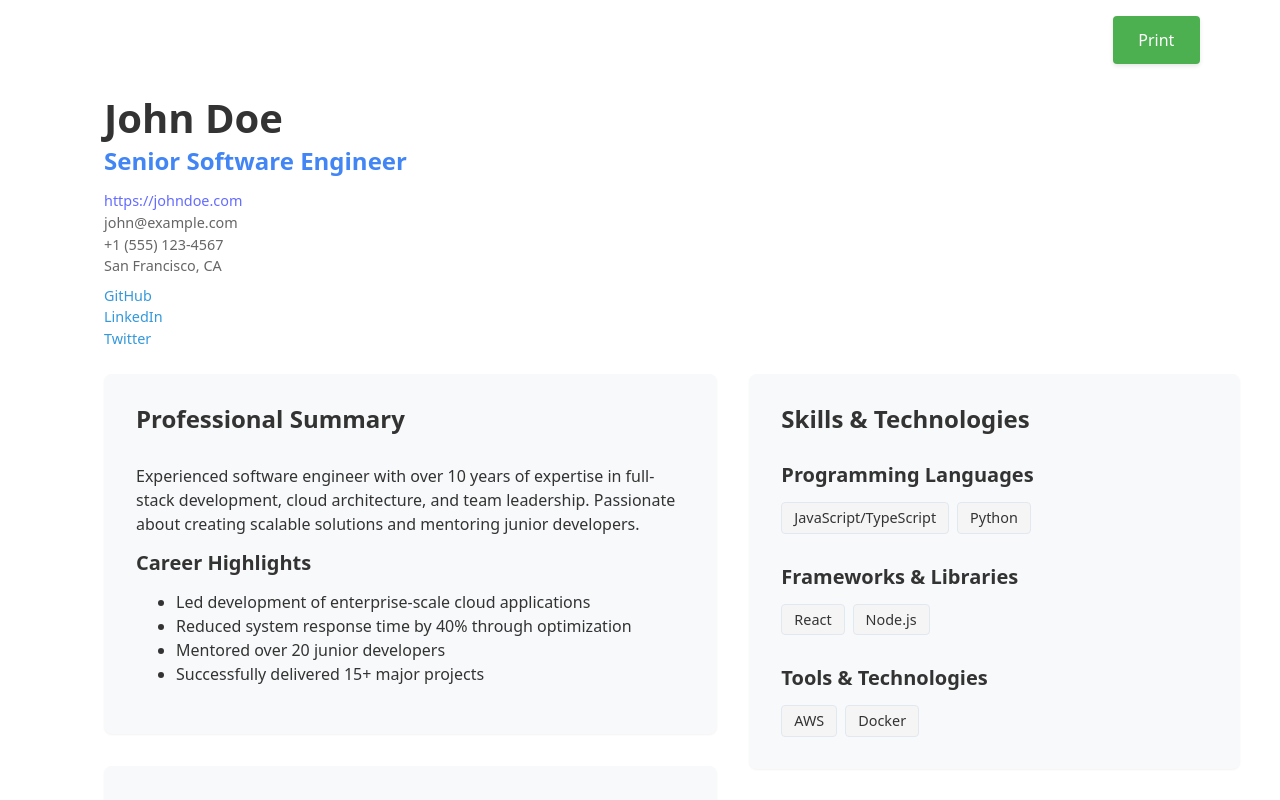
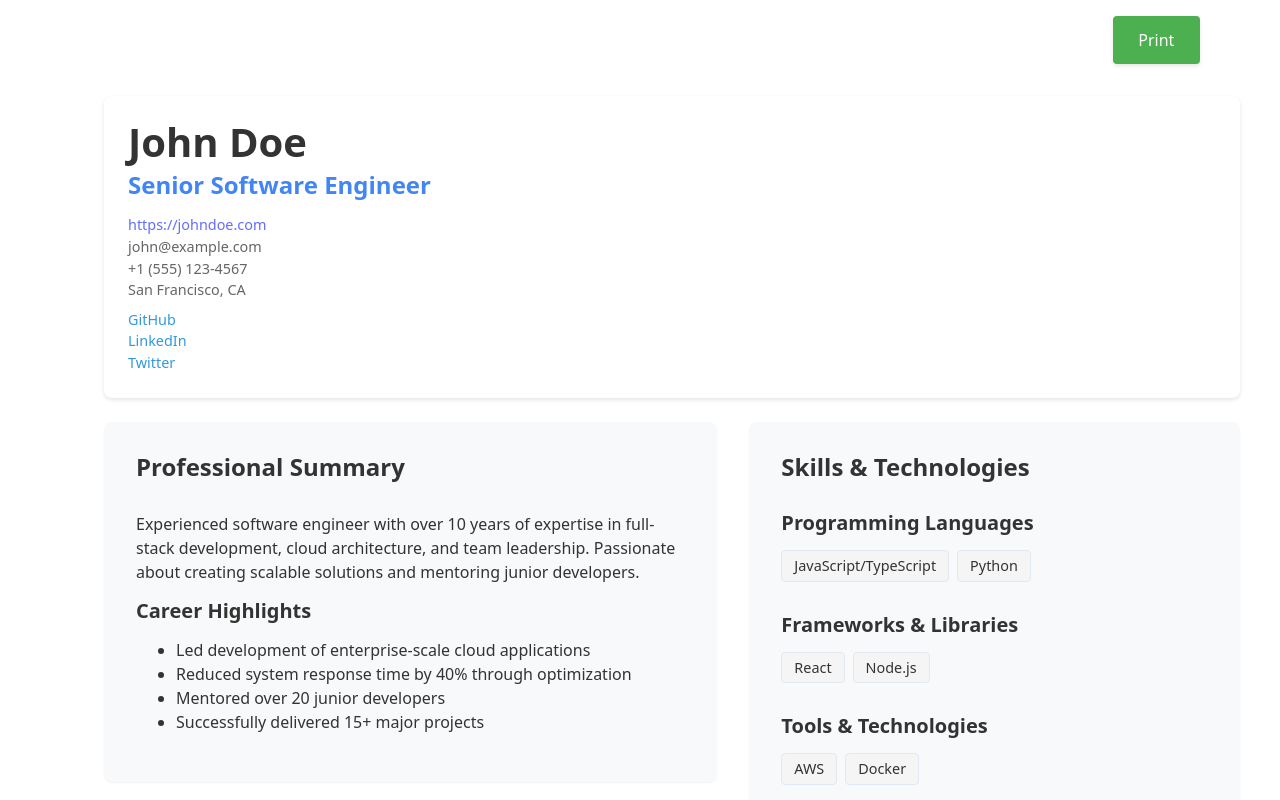
Before and after one commit to ku01/profipage, a React (Vite) app: page / in a window 1280 px wide. Shown: the top 800 px of the page. Built offline with nearby package versions, Linux system fonts and the light colour scheme.

Commit message:
Header is in shape

```diff
--- a/src/App.css
+++ b/src/App.css
@@ -66,13 +66,19 @@
 
 /* Header Styles */
 .header {
+  display: flex;
+  align-items: flex-start;
+  gap: 2rem;
   margin-bottom: 0rem;
+  padding: 1.5rem;
+  background: #ffffff;
+  border-radius: 8px;
+  box-shadow: 0 2px 4px rgba(0, 0, 0, 0.1);
 }
 
 .header-content {
-  display: flex;
-  gap: 2rem;
-  align-items: center;
+  flex: 1;
+  text-align: left;
 }
 
 .profile-info h1 {
@@ -293,17 +299,6 @@ section h3 {
 }
 
 /* Header styles */
-.header {
-  display: flex;
-  align-items: flex-start;
-  gap: 2rem;
-  margin-bottom: 0rem;
-}
-
-.header-content {
-  flex: 1;
-}
-
 .header-photo {
   width: 150px;
   height: 150px;
@@ -316,12 +311,14 @@ section h3 {
   font-weight: 700;
   margin: 0;
   color: #333333;
+  text-align: left;
 }
 
 .header h2 {
   font-size: 1.5rem;
   color: #4285f4;
   margin: 0.5rem 0 1rem;
+  text-align: left;
 }
 
 .contact-info {
```
